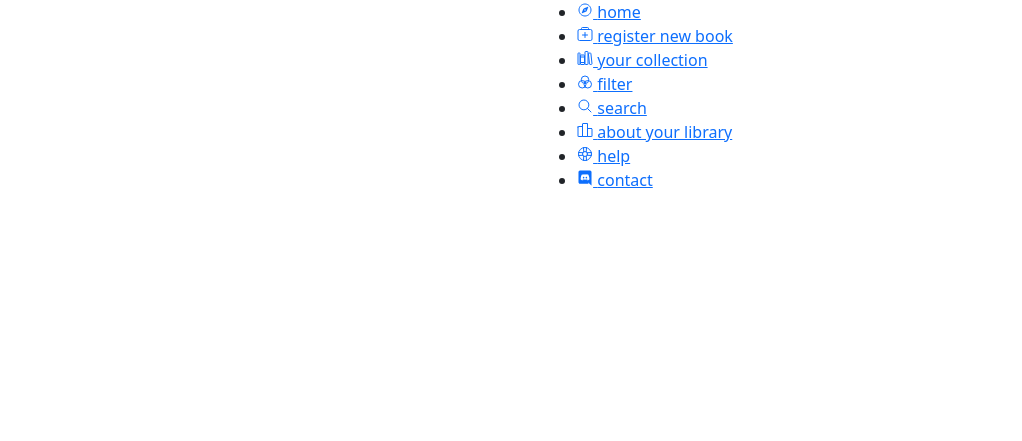
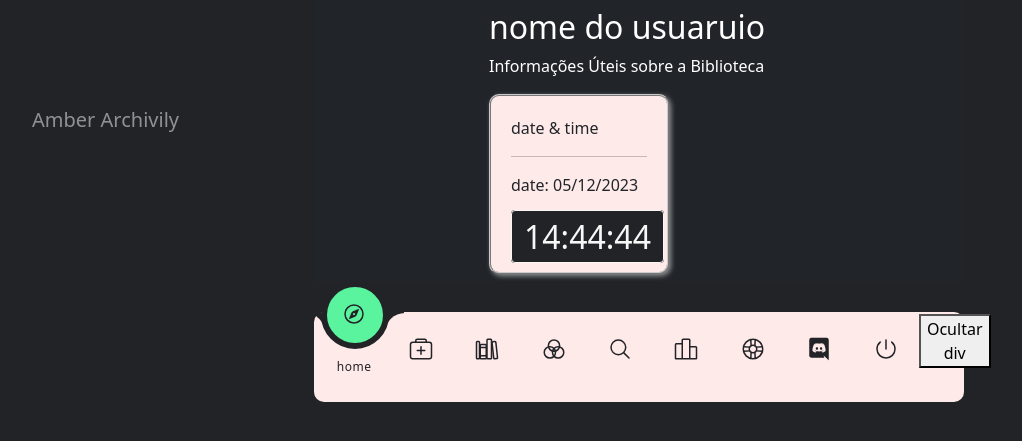
Before and after one commit to lari-ember/biblioteca-web, a Python web app: template app/templates/base.html in a window 1280 px wide. Shown: the top 441 px of the page, without its empty margins (1-1023 px from the left). Run offline with Jinja, Linux system fonts and the light colour scheme; the template is opened without the code that fills it, so the values that code supplies are empty.

Commit message:
sex tooou

```diff
--- a/app/static/css/style.css
+++ b/app/static/css/style.css
@@ -5,10 +5,6 @@ header {
     padding: 0;
     box-sizing: border-box;
     font-family: 'Poppins', sans-serif;
-}
-
-:root {
-    --clr: #222327;
 }
 
 body {
@@ -19,12 +15,196 @@ body {
     background: #222327;
 }
 
-.navgation {
-    width: 400px;
-    height: 70px;
-    background: #f0f0f0;
+div.container a {
+    margin-top: 100px;
+transform: translateX(-200%);
+}
+
+div.navbar-text {
+    display: block;
+    align-items: left;
+}
+
+nav {
+    margin-top: 30px;
     position: relative;
     display: flex;
     justify-content: center;
     align-items: center;
 }
+
+.navigation {
+    width: 650px;
+    height: 90px;
+    background: #ffeaea;
+    position: relative;
+    display: flex;
+    justify-content: center;
+    align-items: center;
+    border-radius: 10px;
+}
+
+.navigation ul {
+    display: flex;
+    width: 700px;
+
+}
+
+.navigation ul li {
+position: relative;
+list-style: none;
+width: 70px;
+height: 70px;
+z-index: 1;
+}
+
+.navigation ul li a {
+    position: relative;
+    display: flex;
+    justify-content: center;
+    align-items: center;
+    flex-direction: column;
+    width: 100%;
+    text-align: center;
+    font-weight: 500;
+}
+
+.navigation ul li a .icon {
+    position: relative;
+    display: block;
+    line-height: 75px;
+    font-size: 1.5em;
+    text-align: center;
+    transition: 0.5s;
+    color: #222327;
+}
+
+.navigation ul li.active a .icon {
+    transform: translateY(-35px);
+}
+
+.navigation ul li a .text {
+    position: absolute;
+    color: #222327;
+    font-weight: 400;
+    font-size: 0.75em;
+    letter-spacing: 0.05em;
+    transition: 0.5s;
+    opacity: 0;
+    transform: translateY(20px);
+}
+
+.navigation ul li.active a .text {
+    opacity: 1;
+    transform: translateY(15px);
+}
+
+.indicator {
+    position: absolute;
+    top: -35%;
+    width: 68px;
+    height: 68px;
+    background: #5af49f;
+    border-radius: 50%;
+    border: 6px solid #222327;
+    transition: 0.5s;
+}
+
+.indicator::before {
+    content: '';
+    position: absolute;
+    top: 46%;
+    left: -22px;
+    width: 20px;
+    height: 20px;
+    background: transparent;
+    border-top-right-radius: 20px;
+    box-shadow: -1px -10px 0 0 #222327;
+
+}
+
+.indicator::after {
+    content: '';
+    position: absolute;
+    top: 46%;
+    right: -22px;
+    width: 20px;
+    height: 20px;
+    background: transparent;
+    border-top-left-radius: 20px;
+    box-shadow: -1px -10px 0 0 #222327;
+
+}
+
+.navigation ul li:nth-child(2).active ~ .indicator {
+    transform: translateX(calc(70px * 1));
+}
+
+.navigation ul li:nth-child(3).active ~ .indicator {
+    transform: translateX(calc(70px * 2));
+}
+
+.navigation ul li:nth-child(4).active ~ .indicator {
+    transform: translateX(calc(70px * 3));
+}
+
+.navigation ul li:nth-child(5).active ~ .indicator {
+    transform: translateX(calc(70px * 4));
+}
+
+.navigation ul li:nth-child(6).active ~ .indicator {
+    transform: translateX(calc(70px * 5));
+}
+
+.navigation ul li:nth-child(7).active ~ .indicator {
+    transform: translateX(calc(70px * 6));
+}
+
+.navigation ul li:nth-child(8).active ~ .indicator {
+    transform: translateX(calc(70px * 7));
+}
+
+div.container {
+    display: flex;
+}
+
+.datetime div p {
+    justify-content: center;
+    align-items: center;
+    position: relative;
+    display: flex;
+    padding: 0px;
+}
+
+div.datetime {
+    padding: 20px;
+    width: 180px;
+    height: 180px;
+    background: #ffeaea;
+    justify-content: center;
+    align-items: center;
+    border-radius: 10px;
+    padding-bottom: 0px;
+    border: 2px ridge rgb(204, 202, 202);
+    box-shadow: 2px 2px 5px rgba(255, 255, 255, 0.5);
+}
+
+.datetime div {
+    margin-bottom: 20px;
+    justify-content: center;
+    align-items: center;
+}
+
+time {
+    margin-bottom: 20px;
+    justify-content: center;
+    align-items: center;
+    width: 140px;
+    border: 1px solid #f7f7f7;
+    padding: 4px 12px;
+    background-color: #222327;
+    color: #f7f7f7;
+    font-size: 2em;
+    font-weight: 300;
+    border-radius: 4px;
+}
--- a/app/templates/base.html
+++ b/app/templates/base.html
@@ -6,21 +6,37 @@
     <meta http-equiv="X-UA-Compatible" content="IE=edge">
     <meta name="viewport" content="width=device-width, initial-scale=1.0">
 
-    <!--css core-->
-    <link rel="stylesheet" href="{{ url_for('static', filename='css/style.css') }}">
-
-        <!-- CSS Bootstrap -->
-        <link rel="stylesheet" href="https://cdn.jsdelivr.net/npm/bootstrap@5.0.1/dist/css/bootstrap.min.css">
-
+    <!-- CSS Bootstrap -->
+    <link rel="stylesheet" href="https://cdn.jsdelivr.net/npm/bootstrap@5.0.1/dist/css/bootstrap.min.css">
+    <link rel="stylesheet" href="../static/css/style.css">
+    <!--css core
+        <link rel="stylesheet" href="{{ url_for('static', filename='css/style.css') }}">
+-->
     <title>Amber Archivily</title>
 
 </head>
+
 <body>
     <header>
+        <div id="hide" class="container bg-dark text-white">
+            <a class="navbar-brand text-white-50" href="#">Amber Archivily</a>
+            <div class="navbar-text">
+                <h2>nome do usuaruio</h2>
+                <p>Informações Úteis sobre a Biblioteca</p>
+                <div class="datetime">
+                    <p class="text-dark">date & time</p>
+                    <hr class="bg-dark">
+                    <p class="text-dark">date: 05/12/2023</p>
+                    <div>
+                        <time>14:44:44</time>
+                    </div>
+                </div>
+            </div>
+        </div>
         <nav>
             <div class="navigation">
                 <ul>
-                    <li class="list">
+                    <li class="list active">
                         <a href="#">
                             <span class="icon">
                                 <ion-icon name="compass-outline"></ion-icon>
@@ -84,13 +100,40 @@
                             <span class="text">contact</span>
                         </a>
                     </li>
+                    <hr>
+                    <li class="list">
+                        <a href="#">
+                            <span class="icon">
+                                <ion-icon name="power-outline"></ion-icon>
+                            </span>
+                            <span class="text">login</span>
+                        </a>
+                    </li>
+                    <li class="list">
+                        <button id="botao-ocultar">Ocultar div</button>
+                    </li>
+                    <div class="indicator"></div>
                 </ul>
             </div>
         </nav>
     </header>
     <h1></h1>
+    <footer></footer>
+    <script>
+        const list = document.querySelectorAll('.list');
+
+        function activeLink() {
+            list.forEach((item) => item.classList.remove('active'));
+            this.classList.add('active');
+        }
+        list.forEach((item) => item.addEventListener('click', activeLink));
+    </script>
+
+<!--<script src="{{ url_for('static', filename='js/script.js') }}"></script>-->
+<script src="../static/js/script.js"></script>
+
     <script type="module" src="https://unpkg.com/ionicons@7.1.0/dist/ionicons/ionicons.esm.js"></script>
-<script nomodule src="https://unpkg.com/ionicons@7.1.0/dist/ionicons/ionicons.js"></script>
+    <script nomodule src="https://unpkg.com/ionicons@7.1.0/dist/ionicons/ionicons.js"></script>
 </body>
 
 </html>
```
